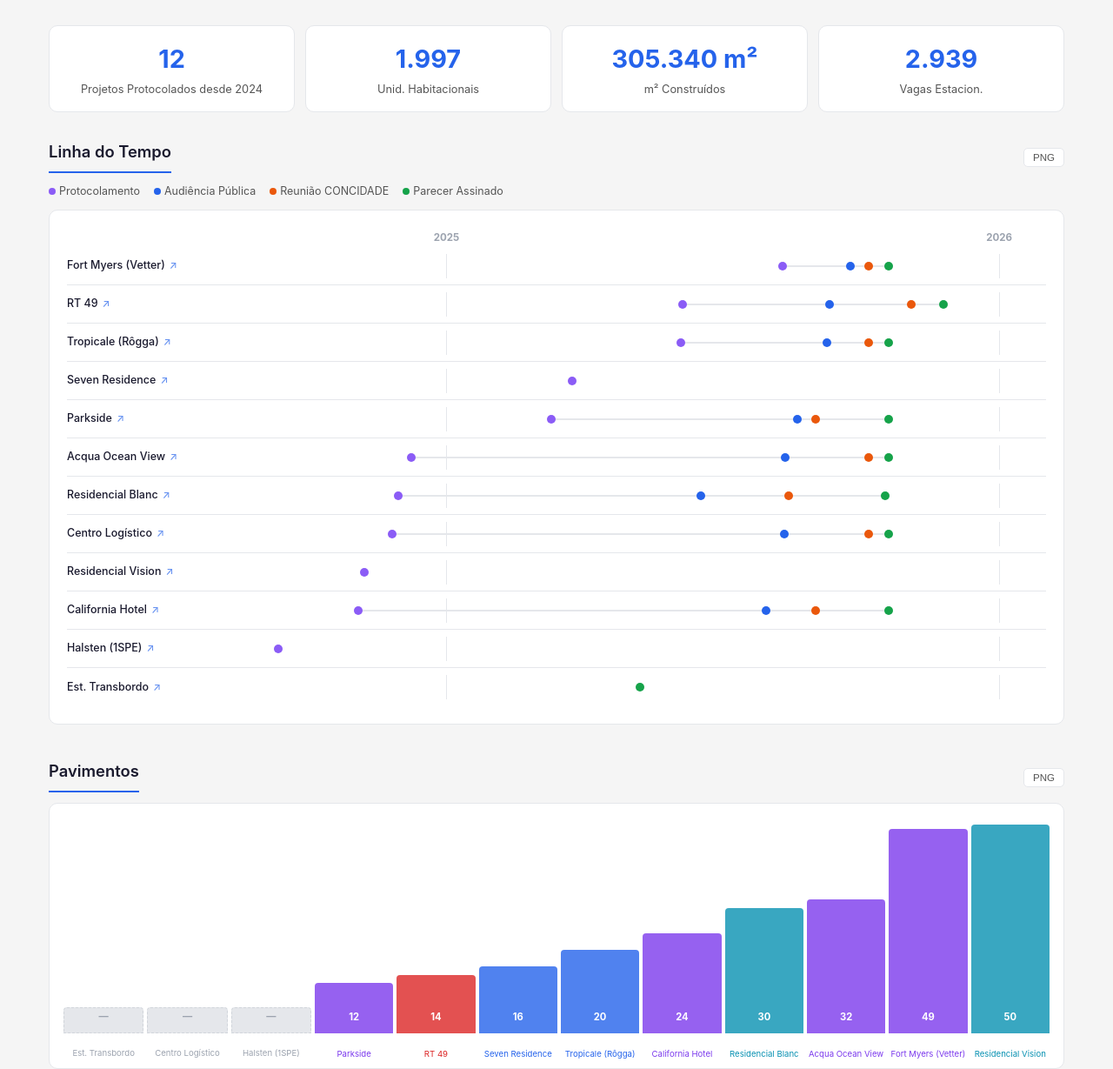
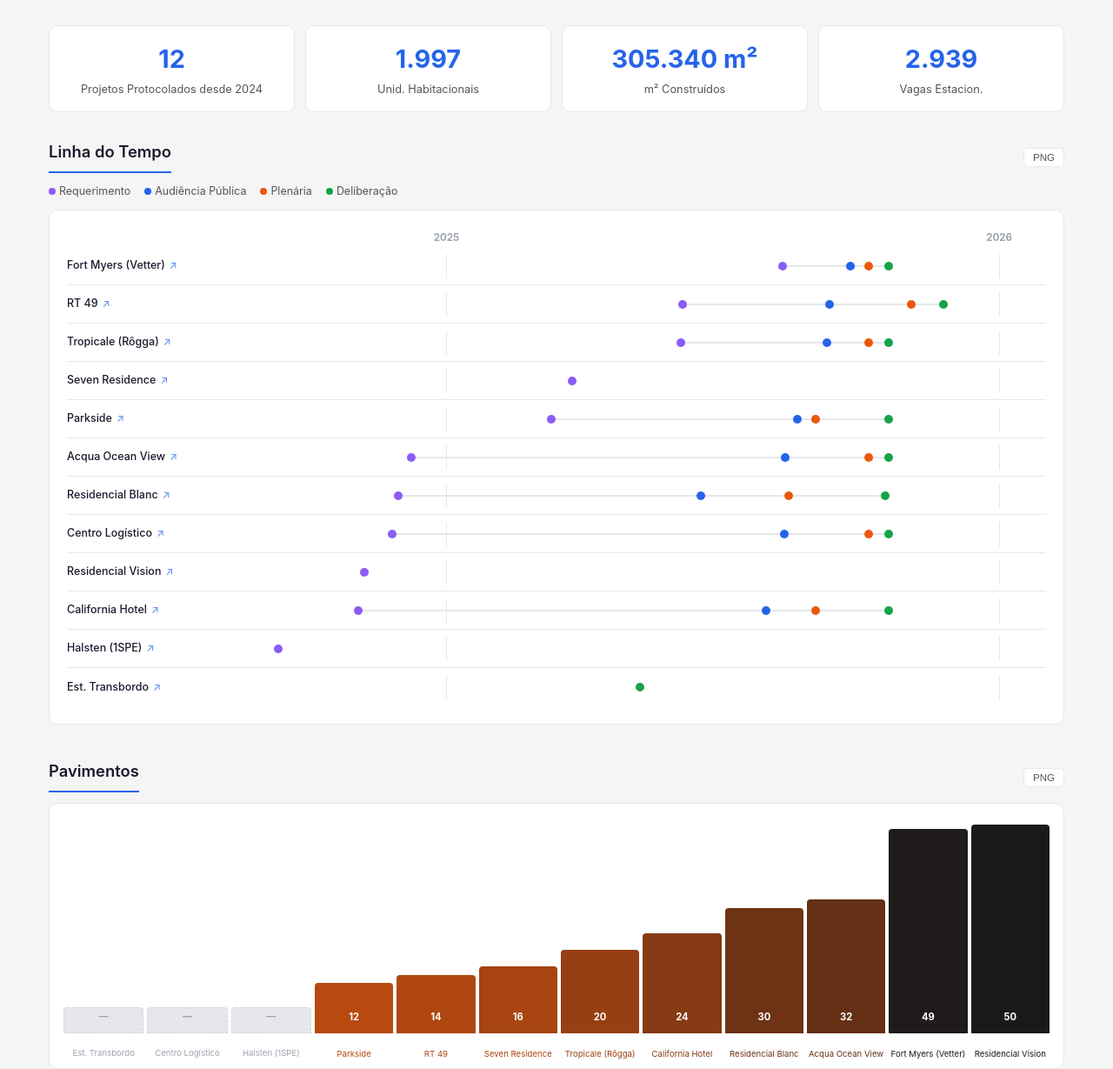
Before and after one commit to tiagovignatti/penha-concidade, a plain HTML site: page docs/index.html in a window 1280 px wide. Shown: the part 89-1318 px from the top of the page at 87% size. Drawn offline with nearby package versions, Linux system fonts and the light colour scheme.

Commit message:
UI polish: skyline orange-to-black gradient, timeline label renames
- Skyline bars now use orange→black gradient by floor count
- Timeline legend: Reunião CONCIDADE → Plenária, Parecer Assinado → Deliberação
- Revert Protocolamento back to Requerimento
- Rename Pavimentos section
- Add url_eiv to data.json

```diff
--- a/docs/index.html
+++ b/docs/index.html
@@ -412,10 +412,10 @@ body {
   <div class="timeline-section" id="sec-timeline">
     <div class="section-header"><div class="section-title">Linha do Tempo</div><div class="section-export"><button onclick="exportSection('sec-timeline')">PNG</button></div></div>
     <div class="timeline-legend">
-      <span class="legend-protocolo">Protocolamento</span>
+      <span class="legend-protocolo">Requerimento</span>
       <span class="legend-audiencia">Audiência Pública</span>
-      <span class="legend-reuniao">Reunião CONCIDADE</span>
-      <span class="legend-parecer">Parecer Assinado</span>
+      <span class="legend-reuniao">Plenária</span>
+      <span class="legend-parecer">Deliberação</span>
     </div>
     <div class="timeline-container" id="timeline"></div>
   </div>
@@ -652,6 +652,15 @@ function updateChart() {
 }
 
 // ----- Skyline -----
+function skylineColor(pav, maxPav) {
+  // Orange (#ea580c) → dark (#1a1a1a) gradient based on floor count
+  const t = maxPav > 0 ? pav / maxPav : 0;
+  const r = Math.round(234 - t * 208);  // 234 → 26
+  const g = Math.round(88 - t * 62);    // 88 → 26
+  const b = Math.round(12 - t * -14);   // 12 → 26
+  return `rgb(${r},${g},${b})`;
+}
+
 function renderSkyline() {
   const all = [...DATA].sort((a, b) => (a.pavimentos || 0) - (b.pavimentos || 0));
   const maxPav = Math.max(...all.map(p => p.pavimentos || 0));
@@ -660,7 +669,6 @@ function renderSkyline() {
   const el = document.getElementById('skyline');
   el.innerHTML = all.map(p => {
     const pav = p.pavimentos || 0;
-    const color = bairroColor(p.bairro);
     const torres = p.torres || 1;
     const torreLabel = torres > 1 ? ` (${torres}t)` : '';
 
@@ -674,16 +682,16 @@ function renderSkyline() {
       `;
     }
 
+    const color = skylineColor(pav, maxPav);
     const h = Math.max(30, (pav / maxPav) * maxH);
     return `
-      <div class="skyline-bar" style="height:${h}px; background:${color}cc;"
+      <div class="skyline-bar" style="height:${h}px; background:${color};"
            title="${shortName(p)}: ${pav} pav${torreLabel}">
         <span class="floors">${pav}</span>
         <span class="name" style="position:absolute;bottom:-30px;color:${color}">${shortName(p)}</span>
       </div>
     `;
   }).join('');
-  // Add bottom margin for names
   el.style.paddingBottom = '40px';
 }
 
@@ -824,10 +832,10 @@ function renderTimeline() {
     const par = datePos(p.data_assinatura);
 
     const dots = [];
-    if (proto !== null) dots.push(`<div class="timeline-dot protocolo" style="left:${proto}%" title="Protocolamento: ${fmtDate(p.data_protocolo)}"><span class="dot-label">${fmtDateShort(p.data_protocolo)}</span></div>`);
+    if (proto !== null) dots.push(`<div class="timeline-dot protocolo" style="left:${proto}%" title="Requerimento: ${fmtDate(p.data_protocolo)}"><span class="dot-label">${fmtDateShort(p.data_protocolo)}</span></div>`);
     if (aud !== null) dots.push(`<div class="timeline-dot audiencia" style="left:${aud}%" title="Audiência: ${fmtDate(p.data_audiencia_publica)}"><span class="dot-label">${fmtDateShort(p.data_audiencia_publica)}</span></div>`);
-    if (reu !== null) dots.push(`<div class="timeline-dot reuniao" style="left:${reu}%" title="Reunião: ${fmtDate(p.data_reuniao)}"><span class="dot-label">${fmtDateShort(p.data_reuniao)}</span></div>`);
-    if (par !== null) dots.push(`<div class="timeline-dot parecer" style="left:${par}%" title="Parecer: ${fmtDate(p.data_assinatura)}"><span class="dot-label">${fmtDateShort(p.data_assinatura)}</span></div>`);
+    if (reu !== null) dots.push(`<div class="timeline-dot reuniao" style="left:${reu}%" title="Plenária: ${fmtDate(p.data_reuniao)}"><span class="dot-label">${fmtDateShort(p.data_reuniao)}</span></div>`);
+    if (par !== null) dots.push(`<div class="timeline-dot parecer" style="left:${par}%" title="Deliberação: ${fmtDate(p.data_assinatura)}"><span class="dot-label">${fmtDateShort(p.data_assinatura)}</span></div>`);
 
     const positions = [proto, aud, reu, par].filter(x => x !== null);
     const lineStart = Math.min(...positions);
```
